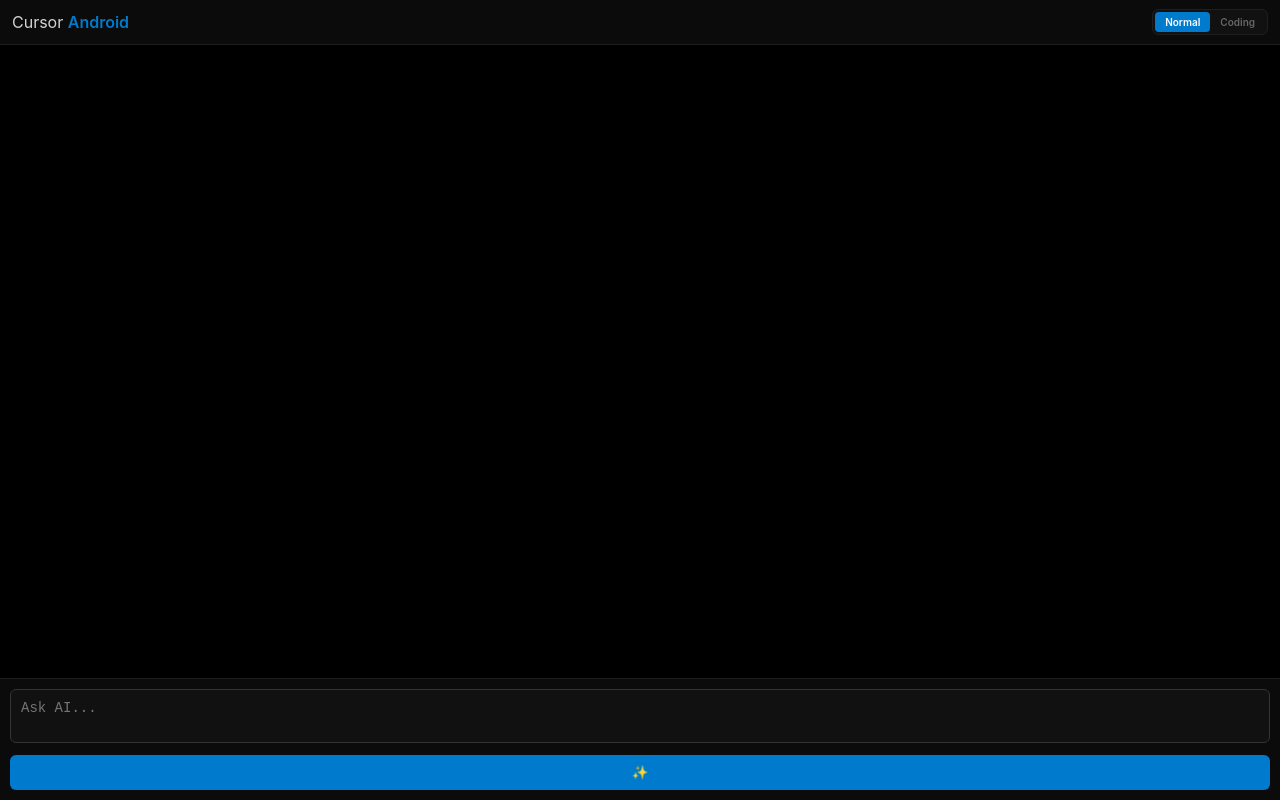
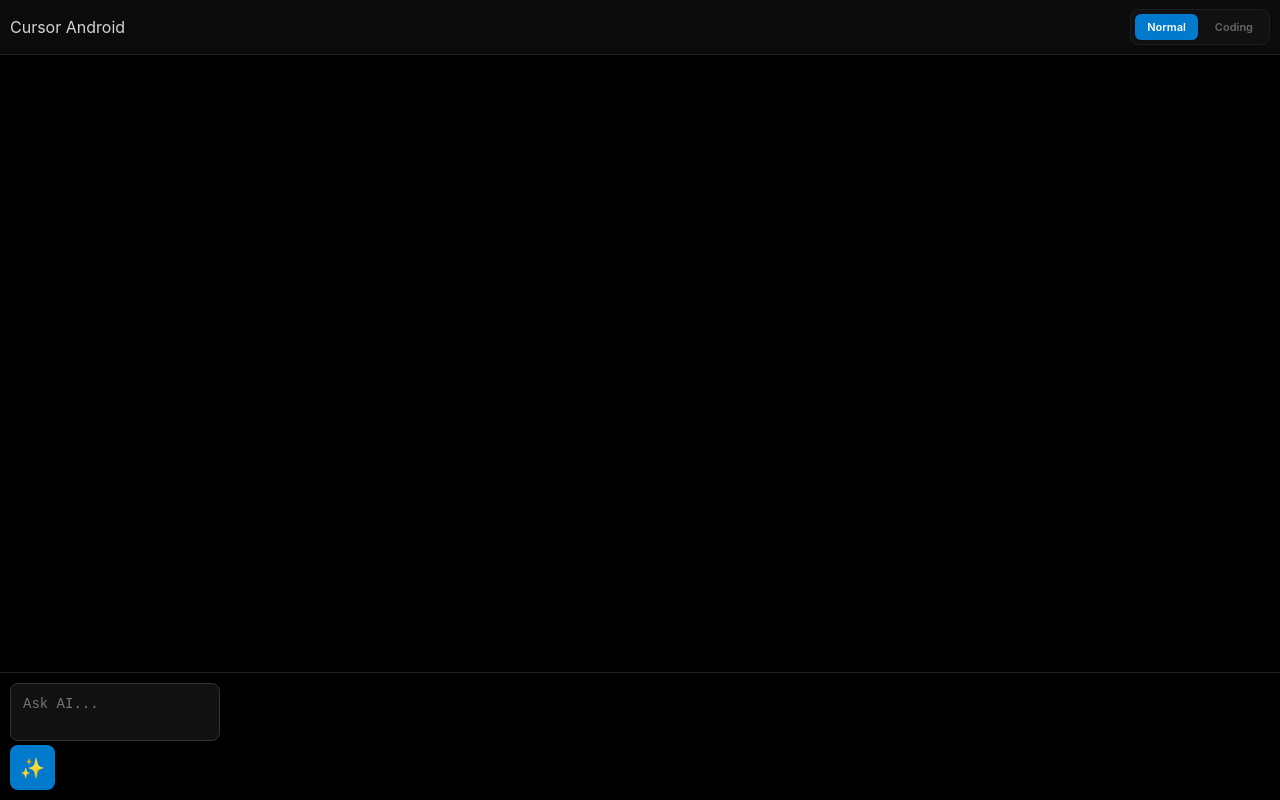
Before and after one commit to satyabratadey10-a11y/MyCursurAI, a website: page public/index.html in a window 1280 px wide. Drawn offline with Linux system fonts and the light colour scheme.

Commit message:
Update style.css

```diff
--- a/public/style.css
+++ b/public/style.css
@@ -27,38 +27,39 @@ body {
     overflow: hidden;
 }
 
-/* Header & Mode Switcher */
 .header {
-    height: 45px;
+    height: 55px; /* Increased for better touch on Vivo */
     background: var(--bg-sidebar);
     border-bottom: 1px solid var(--border);
     display: flex;
     align-items: center;
-    padding: 0 12px;
+    padding: 0 10px;
     justify-content: space-between;
-    z-index: 100;
 }
-
-.logo span { color: var(--accent); font-weight: 600; }
 
 .mode-switcher {
     display: flex;
     background: #111;
-    border-radius: 6px;
-    padding: 2px;
+    border-radius: 8px;
+    padding: 4px;
     border: 1px solid var(--border);
+    gap: 5px;
 }
 
 .m-tab {
-    padding: 4px 10px;
-    font-size: 10px;
+    padding: 6px 12px;
+    font-size: 11px;
     font-weight: 600;
-    cursor: pointer;
-    border-radius: 4px;
     color: var(--text-dim);
+    border-radius: 6px;
+    background: transparent;
 }
 
-.m-tab.active { background: var(--accent); color: white; }
+.m-tab.active {
+    background: var(--accent);
+    color: white;
+}
+
 
 /* Layout Containers */
 .container { flex: 1; display: flex; overflow: hidden; }
@@ -128,40 +129,42 @@ body {
     color: #abb2bf;
 }
 
-/* Composer / Input Area */
 .composer-box {
     padding: 10px;
-    background: var(--bg-sidebar);
+    background: var(--bg-dark);
     border-top: 1px solid var(--border);
+    position: sticky;
+    bottom: 0; /* Keeps it at the bottom of your screen */
 }
 
-.composer {
-    background: #000;
-    border: 1px solid var(--border);
-    border-radius: 8px;
-    padding: 10px;
+.input-row {
+    display: flex;
+    gap: 10px;
+    align-items: center; /* Centers button with text area */
 }
 
 textarea {
-    width: 100%;
+    flex: 1; /* This makes space for the button */
     background: #111;
     border: 1px solid #333;
-    border-radius: 6px;
-    padding: 10px;
+    border-radius: 8px;
+    padding: 12px;
     color: white;
     font-size: 14px;
     resize: none;
-    min-height: 40px;
-    outline: none;
+    min-height: 45px;
+    max-height: 100px;
 }
 
 #send-btn {
-    margin-top: 8px;
-    width: 100%;
-    padding: 10px;
+    width: 45px;
+    height: 45px;
     background: var(--accent);
-    color: white;
     border: none;
-    border-radius: 6px;
-    font-weight: 600;
+    border-radius: 8px;
+    display: flex;
+    align-items: center;
+    justify-content: center;
+    font-size: 20px;
+    flex-shrink: 0; /* Prevents button from getting squashed */
 }
```
